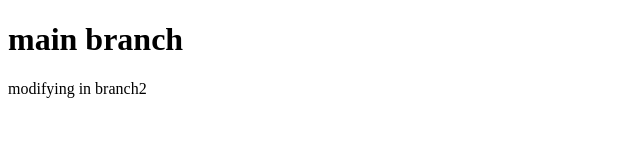
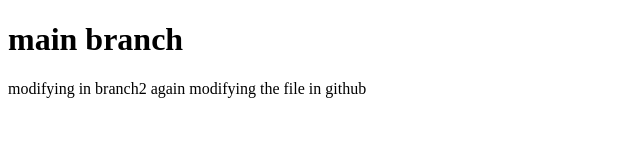
Before and after one commit to tejaswini15-github/Task-2-in-git, a plain HTML site: page index.html in a window 1280 px wide. Shown: the whole page, without its empty margins (0-640 px from the left). Drawn offline with Linux system fonts and the light colour scheme.

Commit message:
Update index.html

```diff
--- a/index.html
+++ b/index.html
@@ -8,5 +8,6 @@
 <body>
    <h1>main branch</h1>
     modifying in branch2
+    again modifying the file in github
 </body>
 </html>
```
